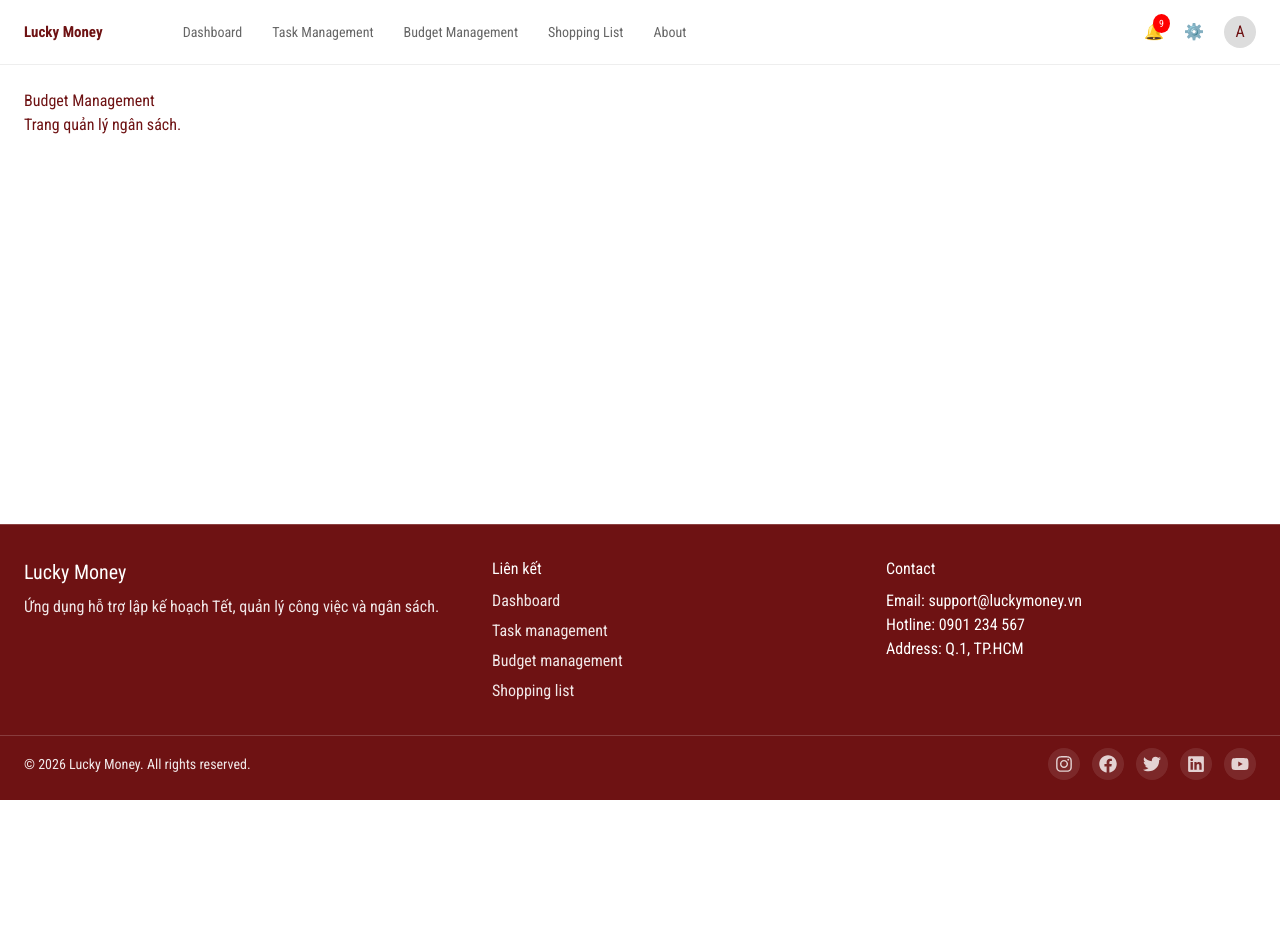
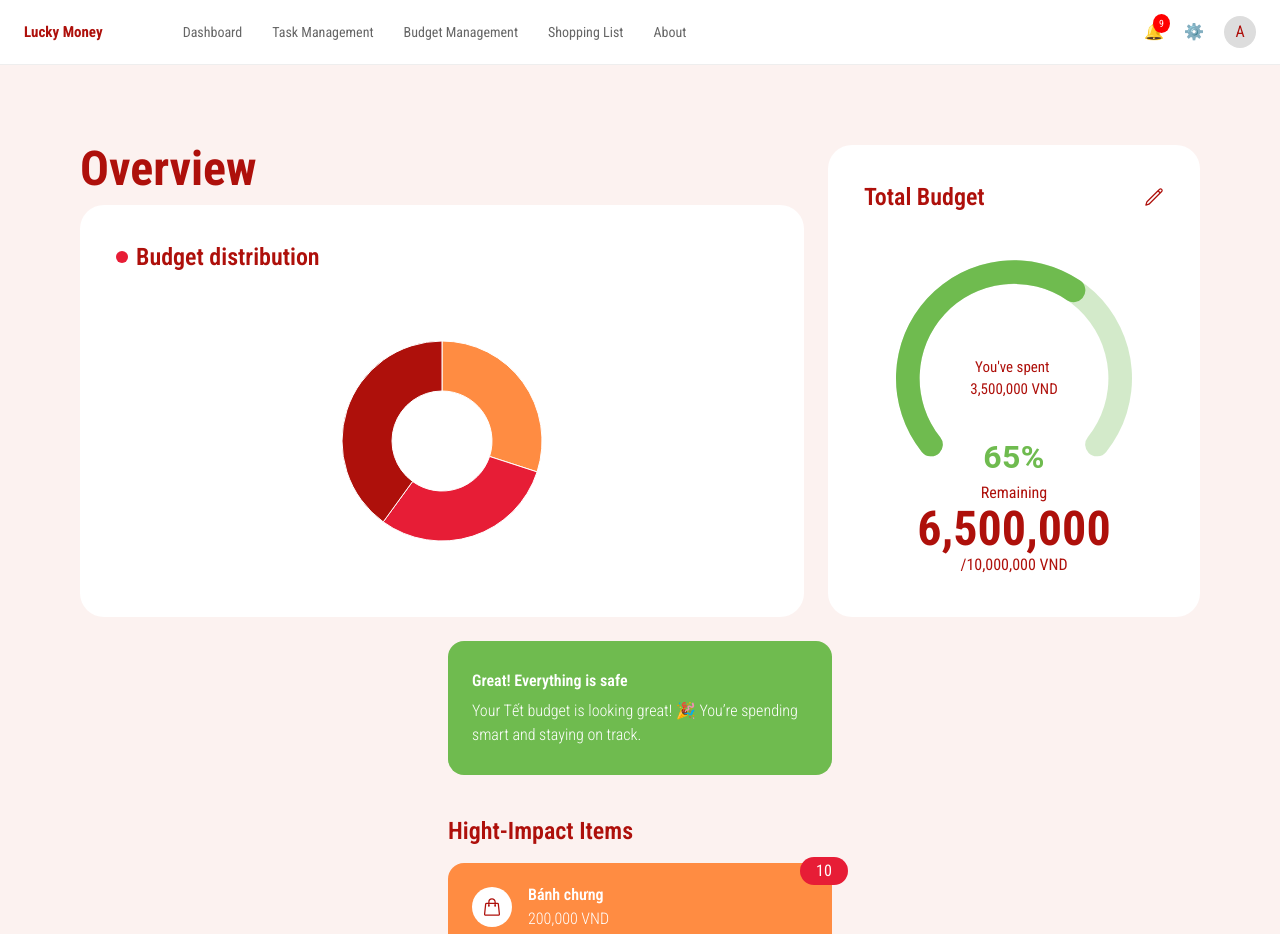
Before and after one commit to avytran/tet-planner-pro-frontend, a React (Vite) app in the folder front-end/: page /budget-management in a window 1280 px wide. Shown: the top 934 px of the page. Before the commit the page ends 800 px from the top, so only its background shows below. Built offline with nearby package versions, Linux system fonts and the light colour scheme; a web font is replaced by a local one.

Commit message:
feat(US50): budget management overview

```diff
--- a/front-end/src/components/BudgetMessage/BudgetMessage.jsx
+++ b/front-end/src/components/BudgetMessage/BudgetMessage.jsx
@@ -3,12 +3,10 @@ import React from "react";
 export default function BudgetMessage({ title, message, textColor, bgColor }) {
   return (
     <div
-      className={`px-6 py-7 rounded-2xl justify-items-start  ${bgColor} w-xs md:w-sm `}
+      className={`px-6 py-7 rounded-2xl justify-items-start  ${bgColor} w-xs md:w-sm gap-1.5 flex flex-col`}
     >
       <p className={`text-base font-semibold ${textColor}`}>{title}</p>
-      <p className={`text-base font-normal text-left ${textColor}`}>
-        {message}
-      </p>
+      <p className={`text-base font-light text-left ${textColor}`}>{message}</p>
     </div>
   );
 }
--- a/front-end/src/components/ShoppingListItem/ShoppingListItem.jsx
+++ b/front-end/src/components/ShoppingListItem/ShoppingListItem.jsx
@@ -1,20 +1,27 @@
 import React from "react";
 import { ShoppingBagIcon } from "@heroicons/react/24/outline";
-export default function ShoppingListItem({ name, price, quantity, color }) {
+export default function ShoppingListItem({
+  name,
+  price,
+  quantity,
+  bgColor = "bg-white",
+  textColor,
+}) {
   return (
     <div
-      className={`px-6 py-5 justify-items-start rounded-2xl flex justify-between items-center w-xs md:w-sm  ${color}`}
+      className={`px-6 py-5 justify-items-start rounded-2xl flex justify-between items-center gap-4 w-xs md:w-sm  ${bgColor} relative`}
     >
-      <ShoppingBagIcon className="w-6 h-6 mr-4 " />
-      <div className="flex-7">
-        <p className={`text-base font-bode text-left `}>{name}</p>
-        <p className={`text-base font-normal text-left ${color}`}>
-          {price} VND
+      <div className="h-10 w-10 rounded-full bg-white flex justify-center items-center">
+        <ShoppingBagIcon className="w-5 h-5" />
+      </div>
+      <div className={`flex-7 ${textColor}`}>
+        <p className="text-base font-bode text-left font-semibold">{name}</p>
+        <p className="text-base font-light text-left">
+          {price.toLocaleString("en-US")} VND
         </p>
       </div>
-      <div>
-        <p className="text-base font-bode "> Qty</p>
-        <p className="text-base font-normal">{quantity}</p>
+      <div className="absolute left-11/12 bottom-9/12 bg-danger rounded-2xl px-4 py-0.5 hover:scale-110 transform">
+        <p className="text-base font-normal text-white">{quantity}</p>
       </div>
     </div>
   );
--- a/front-end/src/index.css
+++ b/front-end/src/index.css
@@ -31,8 +31,8 @@
 :root[data-theme="apricot"] {
   --color-bg: #fcf2f0;
   --color-surface: #ffffff;
-  --color-text: #6e1213;
-  --color-text-muted: #ae100b;
+  --color-text: #ae100b;
+  --color-text-muted: #6e1213;
 
   --color-primary: #ae100b;
   --color-primary-strong: #6e1213;
--- a/front-end/src/layouts/MainLayout/MainLayout.css
+++ b/front-end/src/layouts/MainLayout/MainLayout.css
@@ -6,5 +6,5 @@
 
 .layout-content {
   flex: 1;
-  padding: 24px;
+  /* padding: 24px; */
 }
--- a/front-end/src/pages/BudgetManagementPage/BudgetManagementPage.jsx
+++ b/front-end/src/pages/BudgetManagementPage/BudgetManagementPage.jsx
@@ -1,8 +1,221 @@
+import React from "react";
+import ShoppingListCard from "../../components/ShoppingListCard/ShoppingListCard.jsx";
+import BudgetMessage from "../../components/BudgetMessage/BudgetMessage.jsx";
+import ShoppingListItem from "../../components/ShoppingListItem/ShoppingListItem.jsx";
+import BudgetCategoryCard from "../../components/BudgetCategoryCard/BudgetCategoryCard.jsx";
+import { PieChart } from "@mui/x-charts/PieChart";
+import PieCenterLabel from "../../components/ChartsComponent/PieCenterLabel.jsx";
+import { Gauge, gaugeClasses } from "@mui/x-charts/Gauge";
+import { Box, Typography } from "@mui/material";
+import { PencilIcon } from "@heroicons/react/24/outline";
+
 export default function BudgetManagementPage() {
+  const value = 6500000;
+  const max = 10000000;
+  const percent = Math.round((value / max) * 100);
+
+  const STATUS_CONFIG = {
+    safe: {
+      basedColor: "success",
+      fadedColor: "color-mix(in srgb, var(--color-success), transparent 70%)",
+      messageTitle: "Great! Everything is safe",
+      messageDescription:
+        "Your Tết budget is looking great! 🎉 You’re spending smart and staying on track.",
+    },
+
+    caution: {
+      basedColor: "accent",
+      fadedColor: "color-mix(in srgb, var(--color-festive), transparent 70%)",
+      messageTitle: "Be careful! Your budget is below safe level",
+      messageDescription:
+        "It’s important to keep an eye on your spending and make adjustments to stay within your limits.",
+    },
+
+    warning: {
+      basedColor: "danger",
+      fadedColor: "color-mix(in srgb, var(--color-danger), transparent 70%)",
+      messageTitle: "Warning! You’re close to your budget limit",
+      messageDescription:
+        "You’re getting close to your budget limit 👀 A little planning now will keep your Tết stress-free.",
+    },
+  };
+
+  const statusKey =
+    percent > 50 ? "safe" : percent < 20 ? "warning" : "caution";
+
+  const { basedColor, fadedColor, messageTitle, messageDescription } =
+    STATUS_CONFIG[statusKey];
+
+  const colors = ["bg-accent", "bg-accent-soft", "bg-festive"];
+
+  const items = [
+    {
+      name: "Bánh chưng",
+      price: 200000,
+      quantity: 10,
+      category: "Food",
+    },
+    {
+      name: "Hoa đào",
+      price: 500000,
+      quantity: 2,
+      category: "Decoration",
+    },
+    {
+      name: "Mứt Tết",
+      price: 300000,
+      quantity: 5,
+      category: "Food",
+    },
+  ];
+
   return (
     <div>
-      <h2>Budget Management</h2>
-      <p>Trang quản lý ngân sách.</p>
+      <div className="bg-bg px-4 py-12 md:p-20">
+        <div className="  flex w-full gap-6 flex-wrap justify-center">
+          <div className="flex-1 flex flex-col gap-3 ">
+            <h1 className="font-bold text-5xl text-primary">Overview</h1>
+            <div className="bg-white rounded-3xl p-9 flex flex-col gap-7 h-full">
+              <div className="flex  gap-2 items-center h-full">
+                <div className="h-3 w-3 rounded-full bg-danger"></div>
+                <p className="text-2xl font-semibold">Budget distribution</p>
+              </div>
+              <PieChart
+                series={[
+                  {
+                    innerRadius: 50,
+                    outerRadius: 100,
+                    data: [
+                      {
+                        value: 30,
+                        color: "var(--color-accent)",
+                        label: "Food",
+                      },
+                      {
+                        value: 30,
+                        color: "var(--color-danger)",
+                        label: "Decoration",
+                      },
+                      {
+                        value: 40,
+                        color: "var(--color-primary)",
+                        label: "Others",
+                      },
+                    ],
+                    valueFormatter: (item) => `${item.value}%`,
+                    highlightScope: { fade: "global", highlight: "item" },
+                    faded: { innerRadius: 30, additionalRadius: -10 },
+                  },
+                ]}
+                height={280}
+                width={280}
+                hideLegend
+              >
+                {/* <PieCenterLabel color="var(--color-primary)" fontSize={20}>
+                  Class
+                </PieCenterLabel> */}
+              </PieChart>
+            </div>
+          </div>
+          <div className="bg-white rounded-3xl p-9 flex flex-col gap-5 items-center w-full md:w-auto">
+            <div className="flex justify-between items-center w-full">
+              <p className="text-2xl font-semibold">Total Budget</p>
+              <button
+                className="h-5 w-5  cursor-pointer"
+                onClick={() => alert("Clik edit button")}
+              >
+                <PencilIcon />
+              </button>
+            </div>
+            <div className="flex flex-col items-center">
+              <Box
+                sx={{
+                  width: 300,
+                  position: "relative",
+                  display: "flex",
+                  flexDirection: "column",
+                  alignItems: "center",
+                }}
+              >
+                <Gauge
+                  width={256}
+                  height={256}
+                  value={value}
+                  valueMax={max}
+                  startAngle={-135}
+                  endAngle={135}
+                  cornerRadius="50%"
+                  text={({ value, valueMax }) => {
+                    const formatted = (max - value).toLocaleString("en-US");
+                    const str = `You've spent \n ${formatted} VND`;
+                    return str;
+                  }}
+                  sx={{
+                    [`& .${gaugeClasses.valueText}`]: {
+                      fontSize: 15,
+                      fontWeight: "semibold",
+                    },
+                    [`& .${gaugeClasses.valueText} text`]: {
+                      fill: "var(--color-primary)",
+                    },
+                    [`& .${gaugeClasses.valueArc}`]: {
+                      fill: `var(--color-${basedColor})`,
+                    },
+                    [`& .${gaugeClasses.referenceArc}`]: {
+                      fill: fadedColor,
+                    },
+                  }}
+                />
+
+                <Typography
+                  sx={{
+                    fontSize: 32,
+                    fontWeight: "bold",
+                    color: `var(--color-${basedColor})`,
+                    marginTop: "-3.5rem",
+                  }}
+                >
+                  {percent}%
+                </Typography>
+              </Box>
+              <p>Remaining</p>
+              <p className={`font-bold text-5xl text-${basedColor}`}>
+                {value.toLocaleString("en-US")}
+              </p>
+              <p className={`font-normal text-base text-${basedColor}`}>
+                /{max.toLocaleString("en-US")} VND
+              </p>
+            </div>
+          </div>
+          <div className="flex flex-col gap-10">
+            <BudgetMessage
+              title={messageTitle}
+              message={messageDescription}
+              bgColor={`bg-${basedColor}`}
+              textColor={"text-white"}
+            />
+            <div>
+              <p className="text-2xl font-semibold mb-4">Hight-Impact Items</p>
+              <div className="flex flex-col gap-4">
+                {items.map((item, index) => (
+                  <ShoppingListItem
+                    key={index}
+                    name={item.name}
+                    price={item.price}
+                    quantity={item.quantity}
+                    bgColor={colors[index]}
+                    textColor={"text-white"}
+                  />
+                ))}
+              </div>
+            </div>
+          </div>
+        </div>
+      </div>
+      <div className="bg-white">Spending timeline</div>
+      <div className="bg-primary">Budget Category</div>
+      <div className="bg-festive">Next to buy</div>
+      <div className="bg-white">Text section</div>
     </div>
   );
 }
```
